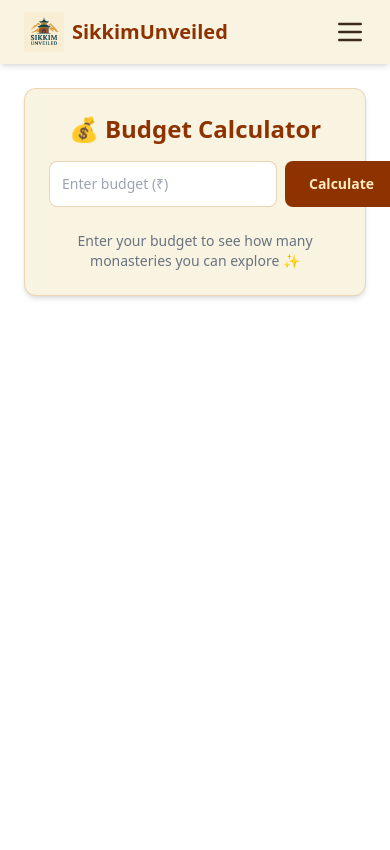
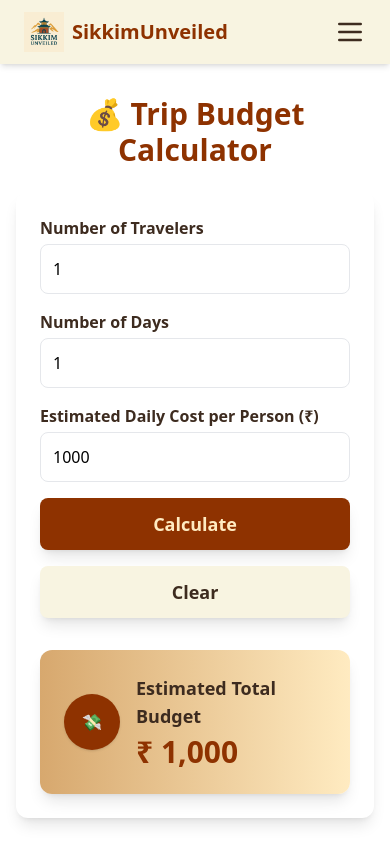
Before and after one commit to omsaxena116/SikkimUnveiled, a Vue app: page /budget in a window 390 px wide. Both pictures are taken after a click on the button "Calculate". Built offline with nearby package versions, Linux system fonts and the light colour scheme.

Commit message:
Polished Budget Calculator: responsive buttons + styled result card

```diff
--- a/src/views/BudgetView.vue
+++ b/src/views/BudgetView.vue
@@ -1,81 +1,100 @@
 <template>
-  <div class="p-6 max-w-xl mx-auto">
-    <div class="bg-light rounded-xl shadow-md border border-secondary/40 p-6">
-      <h2 class="text-2xl font-bold mb-4 text-primary text-center">
-        💰 Budget Calculator
-      </h2>
+  <div class="container mx-auto px-4 py-8">
+    <h1 class="text-3xl font-bold text-primary mb-6 text-center">💰 Trip Budget Calculator</h1>
 
-      <!-- Input -->
-      <div class="flex gap-2">
+    <!-- Card -->
+    <div class="bg-white rounded-xl shadow-lg p-6 max-w-2xl mx-auto">
+      <!-- Form -->
+      <form @submit.prevent="calculateBudget" class="space-y-4">
+        <!-- Travelers -->
+        <div>
+          <label class="block font-semibold text-dark mb-1">Number of Travelers</label>
           <input
-          v-model.number="budget"
+            v-model.number="travelers"
             type="number"
-          placeholder="Enter budget (₹)"
-          class="flex-1 border border-secondary/50 rounded-lg p-3 text-sm focus:ring-2 focus:ring-primary focus:outline-none"
+            min="1"
+            class="w-full p-3 border rounded-lg focus:ring-2 focus:ring-primary focus:outline-none"
           />
+        </div>
+
+        <!-- Days -->
+        <div>
+          <label class="block font-semibold text-dark mb-1">Number of Days</label>
+          <input
+            v-model.number="days"
+            type="number"
+            min="1"
+            class="w-full p-3 border rounded-lg focus:ring-2 focus:ring-primary focus:outline-none"
+          />
+        </div>
+
+        <!-- Daily Cost -->
+        <div>
+          <label class="block font-semibold text-dark mb-1">Estimated Daily Cost per Person (₹)</label>
+          <input
+            v-model.number="dailyCost"
+            type="number"
+            min="100"
+            class="w-full p-3 border rounded-lg focus:ring-2 focus:ring-primary focus:outline-none"
+          />
+        </div>
+
+        <!-- Buttons -->
+        <div class="flex flex-col md:flex-row gap-4 mt-6">
           <button
-          @click="calc"
-          class="px-6 py-2 rounded-lg bg-primary text-accent font-semibold hover:bg-secondary transition text-sm"
+            type="submit"
+            class="w-full md:w-auto px-6 py-3 rounded-lg bg-primary text-accent font-semibold shadow-lg hover:bg-secondary transition text-lg"
           >
             Calculate
           </button>
+          <button
+            type="button"
+            @click="resetForm"
+            class="w-full md:w-auto px-6 py-3 rounded-lg bg-light text-dark font-semibold shadow-lg hover:bg-accent transition text-lg"
+          >
+            Clear
+          </button>
+        </div>
+      </form>
+
+      <!-- Result -->
+      <div
+        v-if="totalBudget !== null"
+        class="mt-8 flex items-center gap-4 p-6 bg-gradient-to-r from-secondary to-accent rounded-xl shadow-lg"
+      >
+        <!-- Icon -->
+        <div class="flex-shrink-0 w-14 h-14 flex items-center justify-center bg-primary text-accent rounded-full shadow">
+          💸
         </div>
 
-      <!-- Results -->
-      <div v-if="result" class="mt-6 p-4 bg-accent rounded-lg border border-secondary/50 shadow-inner">
-        <h3 class="font-semibold text-lg text-primary mb-2">Suggested Monasteries</h3>
-        <ul class="space-y-2">
-          <li
-            v-for="item in result.suggested"
-            :key="item"
-            class="flex items-center gap-2 text-sm text-dark"
-          >
-            ✅ <span>{{ item }}</span>
-          </li>
-        </ul>
-        <div class="mt-4 text-center">
-          <span class="inline-block bg-primary text-accent text-sm font-bold px-4 py-2 rounded-lg shadow">
-            Remaining Budget: ₹{{ result.remaining }}
-          </span>
+        <!-- Text -->
+        <div>
+          <h2 class="text-lg font-semibold text-dark">Estimated Total Budget</h2>
+          <p class="text-3xl font-extrabold text-primary mt-1">
+            ₹ {{ totalBudget.toLocaleString() }}
+          </p>
         </div>
-      </div>
-
-      <!-- Empty State -->
-      <div v-else class="mt-6 text-center text-gray-500 text-sm">
-        Enter your budget to see how many monasteries you can explore ✨
       </div>
     </div>
   </div>
 </template>
 
 <script setup>
-import { ref } from 'vue'
-import { monasteries } from '../services/mockData'
+import { ref } from "vue";
 
-const budget = ref('')
-const result = ref(null)
+const travelers = ref(1);
+const days = ref(1);
+const dailyCost = ref(1000);
+const totalBudget = ref(null);
 
-function calc() {
-  if (!budget.value || budget.value <= 0) {
-    result.value = null
-    return
-  }
+const calculateBudget = () => {
+  totalBudget.value = travelers.value * days.value * dailyCost.value;
+};
 
-  const prices = [1200, 1000, 800, 600, 500, 400] // mock costs
-  const suggested = []
-  let remaining = Number(budget.value)
-  let i = 0
-
-  while (i < monasteries.length && remaining >= Math.min(...prices)) {
-    const price = prices[i % prices.length]
-    if (remaining - price >= 0) {
-      suggested.push(monasteries[i].name)
-      remaining -= price
-    }
-    i++
-    if (suggested.length >= 5) break
-  }
-
-  result.value = { suggested, remaining }
-}
+const resetForm = () => {
+  travelers.value = 1;
+  days.value = 1;
+  dailyCost.value = 1000;
+  totalBudget.value = null;
+};
 </script>
```
Lines whose indentation alone changed are shown as unchanged.
